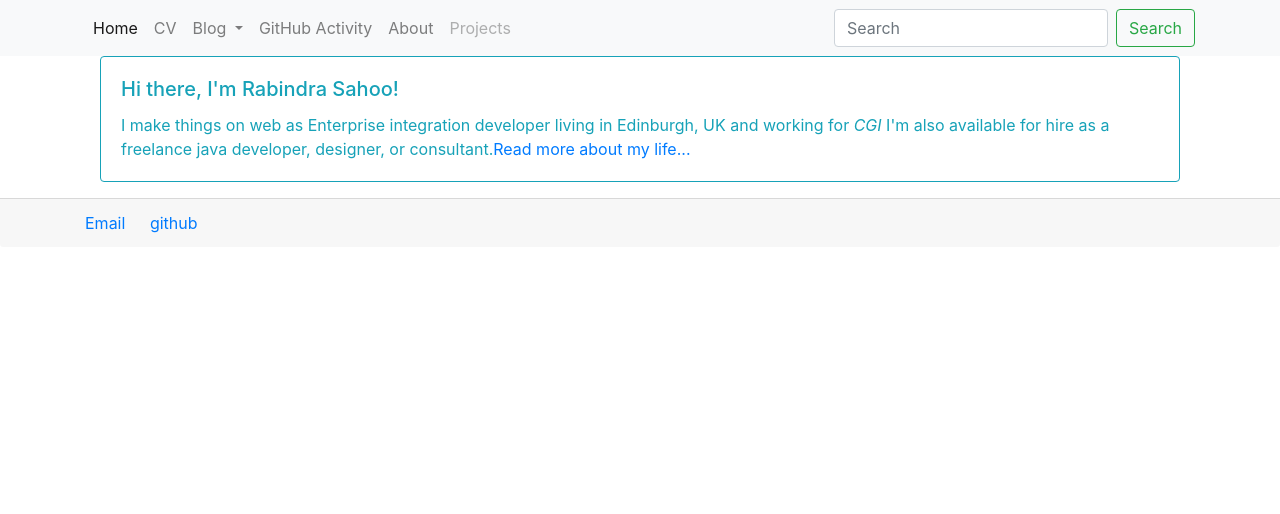
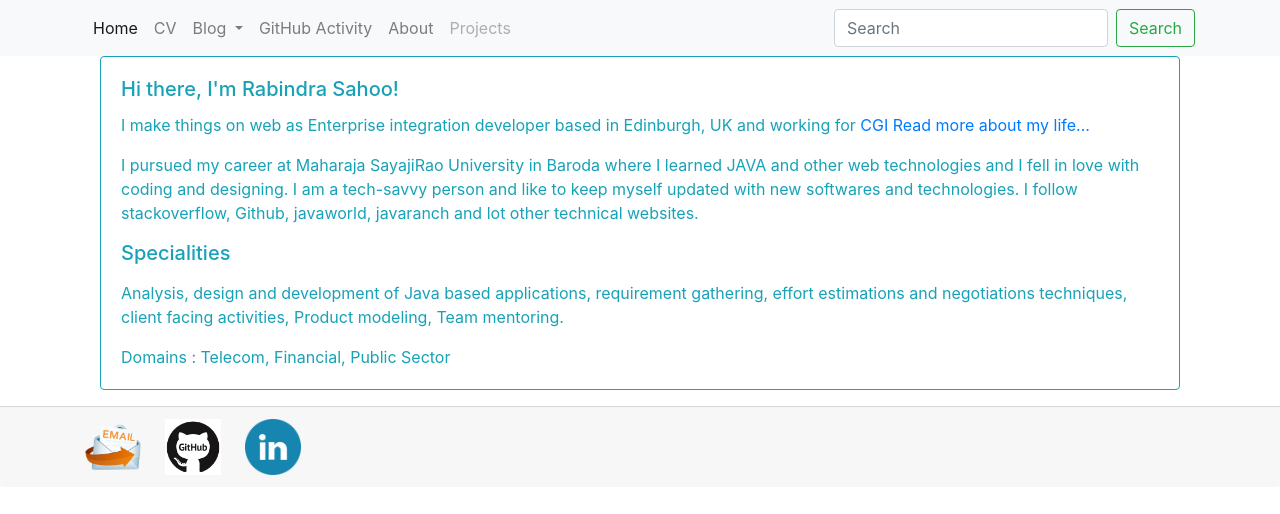
Before and after one commit to sahoora-nath/sahoora-nath.github.io, a Jekyll site: the page built from index.html, in a window 1280 px wide. Shown: the top 514 px of the page. Built offline with Jekyll 4.4.1, drawn with Linux system fonts in a browser that asks for light colours.

Commit message:
hom page updated

```diff
--- a/_layouts/default.html
+++ b/_layouts/default.html
@@ -56,11 +56,12 @@
 
 			</div><!-- /.container -->
 
-
 			<div class="card-footer text-muted">
 				<div class="container">
-					<a href="mailto:sahoo.rabindra@gmail.com" class="card-link">Email</a>
-    			<a href="https://github.com/sahoora-nath" class="card-link">github</a>
+					<a href="mailto:sahoo.rabindra@gmail.com" class="card-link"><img src="../images/Email.png" class="img-responsive" style="width:5%"></a>
+    			<a href="https://github.com/sahoora-nath" class="card-link"><img src="../images/github.gif" class="img-responsive" style="width:5%"></a>
+					<a href="https://uk.linkedin.com/in/rabindra-nath-sahoo-0aa06924" class="card-link"><img src="../images/linkedin.png" class="img-responsive" style="width:5%"></a>
+
 				</div>
   		</div>
 
--- a/index.html
+++ b/index.html
@@ -7,7 +7,13 @@ title: Rabindra Sahoo, Java Developer
   <div class="card border-info mb-3" style="max-width: 80rem;">
     <div class="card-body text-info">
       <h5 class="card-title">Hi there, I'm Rabindra Sahoo!</h5>
-      <p class="card-text">I make things on web as Enterprise integration developer living in Edinburgh, UK and working for <em>CGI</em> I'm also available for hire as a freelance java developer, designer, or consultant.<a href="/about">Read more about my life...</a></p>
+      <p class="card-text">I make things on web as Enterprise integration developer based in Edinburgh, UK and working for <a href="www.cgi.com">CGI</a> <a href="/about"> Read more about my life...</a></p>
+      <p class="card-text">I pursued my career at Maharaja SayajiRao University in Baroda where I learned JAVA and other web technologies and I fell in love with coding and designing.
+        I am a tech-savvy person and like to keep myself updated with new softwares and technologies. I follow stackoverflow, Github, javaworld, javaranch and lot other technical websites.</p>
+
+      <p class="card-text"><h5>Specialities</h5></p>
+      <p class="card-text">Analysis, design and development of Java based applications, requirement gathering, effort estimations and negotiations techniques, client facing activities, Product modeling, Team mentoring.</p>
+      <p class="card-text">Domains : Telecom, Financial, Public Sector</p>
     </div>
   </div>
 </div>
```
Also changed, not shown: images/Email.png (added), images/github.gif (added), images/linkedin.png (added), 1 other file.
